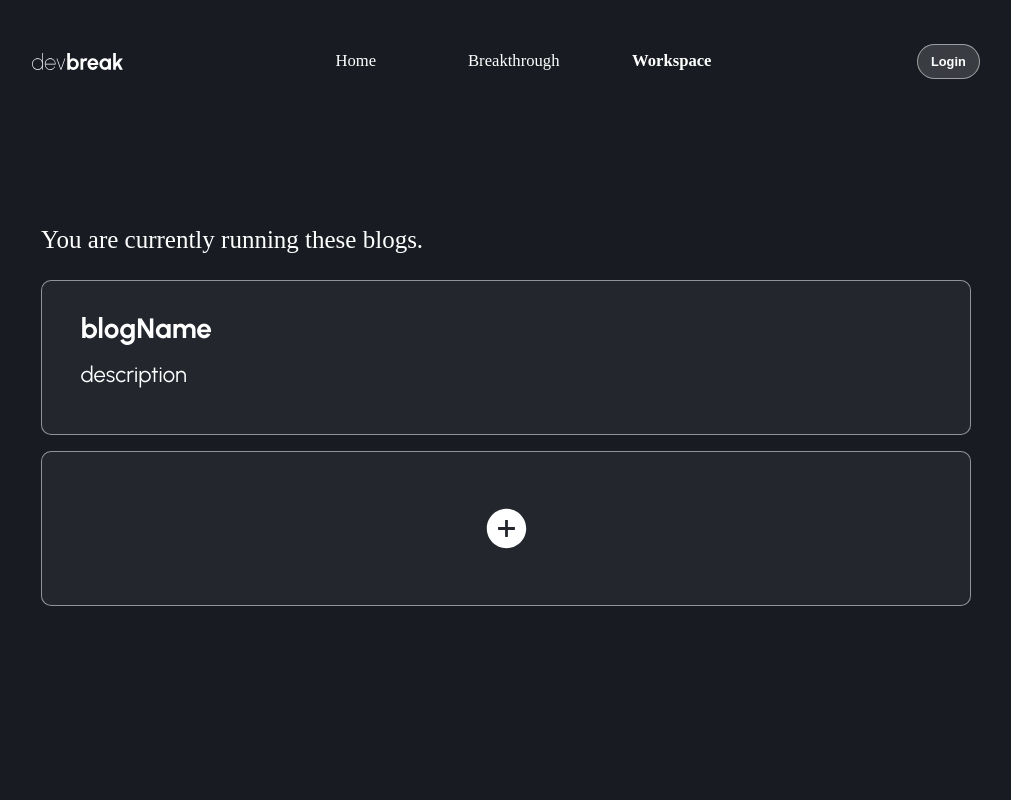
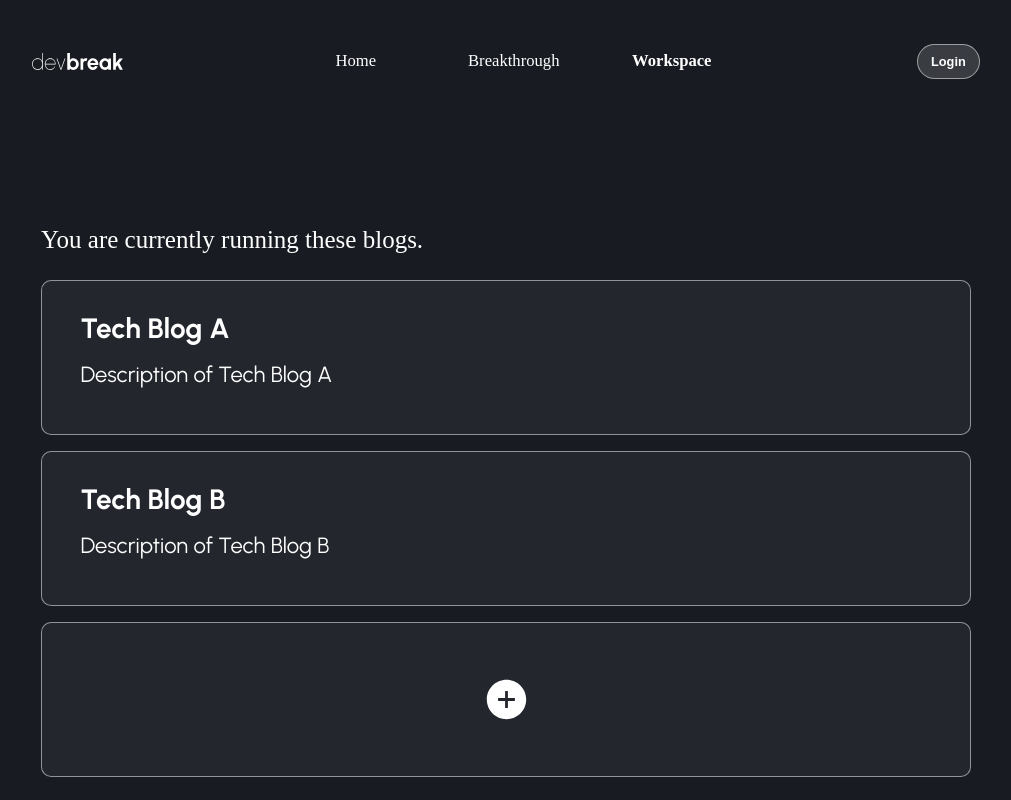
Before and after one commit to choigyulee/devbreak_FE, a React (Vite) app in the folder devbreak/: page /workspace in a window 1280 px wide. Shown: the top 800 px of the page, without its empty margins (134-1145 px from the left). Built offline with nearby package versions, Linux system fonts and the light colour scheme; a web font is replaced by a local one.

Commit message:
feat<WorkspacePage>r기능추가

```diff
--- a/devbreak/src/pages/workspace/WorkspacePage.jsx
+++ b/devbreak/src/pages/workspace/WorkspacePage.jsx
@@ -1,4 +1,4 @@
-import React from 'react';
+import React, { useState, useEffect } from 'react';
 import { useNavigate } from "react-router-dom";
 import styled from "@emotion/styled";
 import NavBar from "../../components/NavBar";
@@ -8,20 +8,52 @@ import { AiFillPlusCircle } from 'react-icons/ai';
 function WorkspacePage() {
   const navigate = useNavigate();
 
+  const [myBlogList, setMyBlogList] = useState([]);
+
+  useEffect(() => {
+    const fetchMyBlogList = async () => {
+      try {
+        // const response = await axios.get('YOUR_API_URL');
+        // setMyBlogList(response.data); // 받은 데이터를 상태에 저장
+
+        const data = [
+          {
+            blogName: "Tech Blog A",
+            description: "Description of Tech Blog A",
+          },
+          {
+            blogName: "Tech Blog B",
+            description: "Description of Tech Blog B",
+          },
+        ];
+        setMyBlogList(data);
+
+      } catch (error) {
+        console.error("Error fetching blogs:", error);
+      }
+    };
+
+    fetchMyBlogList();
+  }, []);
+
   return (
     <>
       <NavBar />
       <Container>
+        {myBlogList.length > 0 ? (
           <MyBlogContainer>
             <MyBlogContainerText> You are currently running these blogs.</MyBlogContainerText>
-            <MyBlogItem>
-              <BlogName>blogName</BlogName>
-              <BlogDescription>description</BlogDescription>
+            {myBlogList.map((blog, index) => (
+              <MyBlogItem key={index}>
+                <BlogName>{blog.blogName}</BlogName>
+                <BlogDescription>{blog.description}</BlogDescription>
               </MyBlogItem>
+            ))}
             <MyBlogItem2>
               <AiFillPlusCircle size={45} onClick={() => navigate(`/workspace/makeblog`)} />
             </MyBlogItem2>
           </MyBlogContainer>
+        ) : (
           <CreateContainer>
             <CreateContainerText>
               Add your project members <br />
@@ -29,6 +61,7 @@ function WorkspacePage() {
             </CreateContainerText>
             <GoToButton text="create a new tech blog" onClick={() => navigate(`/workspace/makeblog`)} />
           </CreateContainer>
+        )}
       </Container>
     </>
   );
@@ -61,7 +94,6 @@ const MyBlogContainerText = styled.div`
   margin-bottom: 20px;
 `;
 
-
 const MyBlogItem = styled.div`
   align-items: center;
   margin: 0 auto;
@@ -76,7 +108,7 @@ const MyBlogItem = styled.div`
 
   &:hover {
     color: #02f798;
-    border: 3px solid #02f798;
+    border: 1px solid #02f798;
     box-shadow: 0px 0px 10px rgba(2, 247, 152, 0.25);
   }
 `;
@@ -109,6 +141,12 @@ const MyBlogItem2 = styled.div`
   justify-content: center;
   align-items: center;
   cursor: pointer;
+
+  &:hover {
+    color: #02f798;
+    border: 3px solid #02f798;
+    box-shadow: 0px 0px 10px rgba(2, 247, 152, 0.25);
+  }
 `;
 
 const CreateContainer = styled.div`
@@ -131,3 +169,9 @@ const CreateContainerText = styled.div`
   line-height: 40px;
   text-align: center;
 `;
+
+const LoadingText = styled.div`
+  font-size: 25px;
+  color: #ffffff;
+  margin-top: 100px;
+`;
```
Lines whose indentation alone changed are shown as unchanged.
